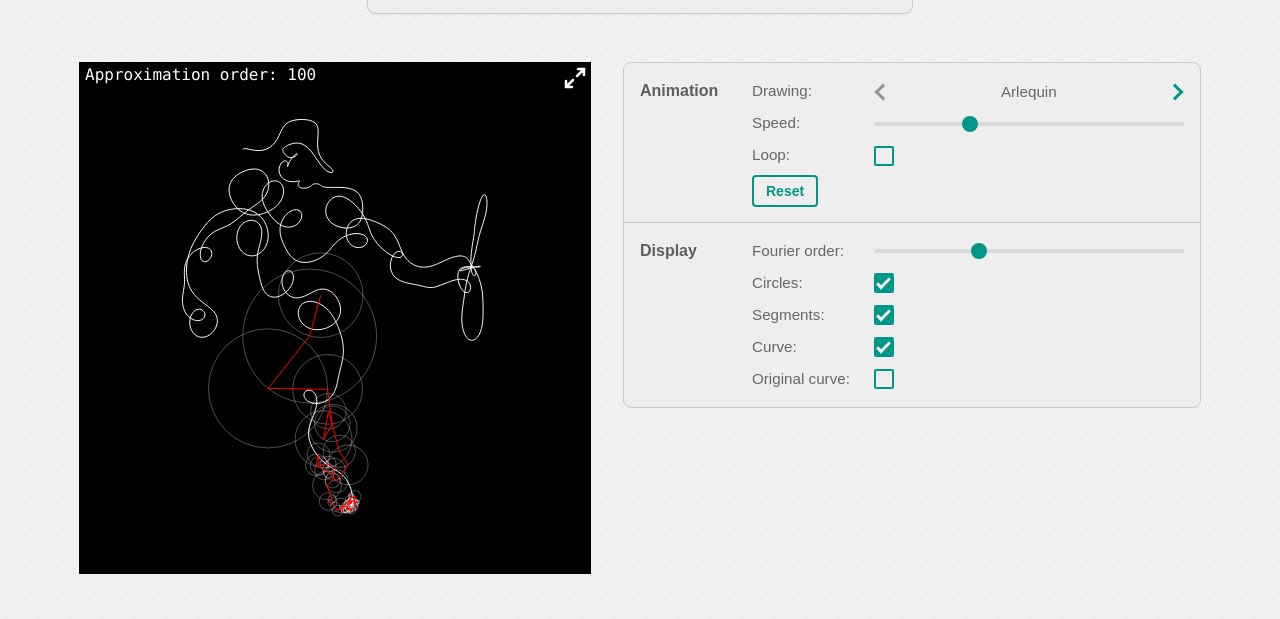
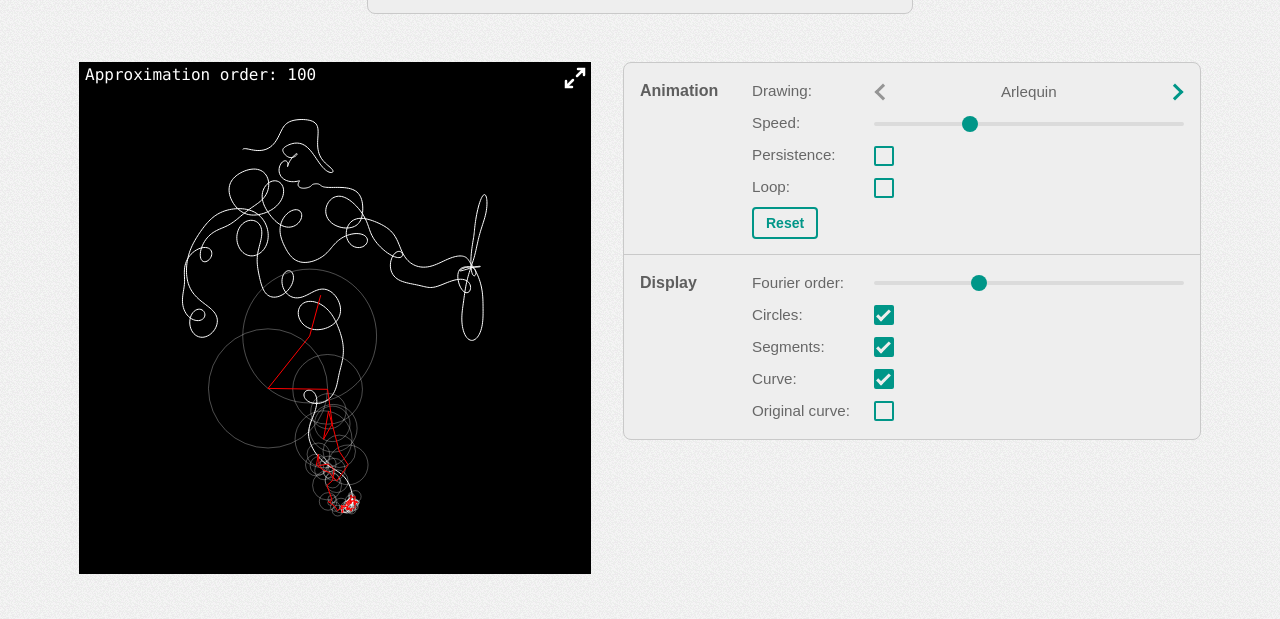
Before and after one commit to piellardj/picasso-fourier, a website: page docs/index.html in a window 1280 px wide. Shown: the part 242-861 px from the top of the page. Drawn offline with Linux system fonts and the light colour scheme.

Commit message:
Added persistence mode

```diff
--- a/docs/index.html
+++ b/docs/index.html
@@ -92,6 +92,13 @@
                   <span class="tooltip"></span>
                 </div>
               </div>
+              <div class="control" id="control-persistence-checkbox-id">
+                <label>Persistence:</label>
+                <div class="checkbox">
+                  <input type="checkbox" id="persistence-checkbox-id">
+                  <label for="persistence-checkbox-id" class="checkmark"></label>
+                </div>
+              </div>
               <div class="control" id="control-loop-checkbox-id">
                 <label>Loop:</label>
                 <div class="checkbox">
--- a/src/config/page-data.json
+++ b/src/config/page-data.json
@@ -83,6 +83,12 @@
                     "step": 0.01
                 },
                 {
+                    "title": "Persistence",
+                    "type": "checkbox",
+                    "id": "persistence-checkbox-id",
+                    "checked": false
+                },
+                {
                     "title": "Loop",
                     "type": "checkbox",
                     "id": "loop-checkbox-id",
--- a/src/ts/fourier-series.ts
+++ b/src/ts/fourier-series.ts
@@ -112,19 +112,21 @@ class FourierSeries {
         }
 
         const max = this.computeAmountOfCoefficients(order);
-        if (max <= 0) {
+        if (max < 2) {
             return;
         }
 
         const TWO_PI_T = TWO_PI * this.computeRealT(t);
 
-        let x = this._coefficients[0].magnitude * Math.cos(this._coefficients[0].phase);
-        let y = this._coefficients[0].magnitude * Math.sin(this._coefficients[0].phase);
+        let x = 0;
+        let y = 0;
 
-        for (let i = 1; i < max; i++) {
+        for (let i = 0; i < max; i++) {
             const coefficient = this._coefficients[i];
 
-            drawCircle(x, y, coefficient.magnitude);
+            if (i > 1) {
+                drawCircle(x, y, coefficient.magnitude);
+            }
 
             const TWO_PI_N_T = TWO_PI_T * coefficient.n;
             x += coefficient.magnitude * Math.cos(TWO_PI_N_T + coefficient.phase);
--- a/src/ts/main.ts
+++ b/src/ts/main.ts
@@ -50,12 +50,15 @@ function main() {
             clock.reset();
             t = 0;
             Canvas.setIndicatorText("fourier-order", Parameters.order.toLocaleString());
+            context.clearRect(0, 0, canvas.width, canvas.height);
         }
 
         if (needToRedraw) {
             adjustCanvasSize();
 
-            context.clearRect(0, 0, canvas.width, canvas.height);
+            if (!Parameters.persistence) {
+                context.clearRect(0, 0, canvas.width, canvas.height);
+            }
 
             if (Parameters.displayOriginalCurve) {
                 context.strokeStyle = "rgb(0,128,0)";
@@ -68,7 +71,7 @@ function main() {
             }
 
             if (Parameters.displayCircles) {
-                context.strokeStyle = "rgba(255,255,255,0.3)";
+                context.strokeStyle = Parameters.persistence ? "rgba(255,255,255,0.01)" : "rgba(255,255,255,0.3)";
                 fourier.drawCircles(context, Parameters.order, t);
             }
 
@@ -78,7 +81,7 @@ function main() {
             }
 
             if (Parameters.displaySegments) {
-                context.strokeStyle = "red";
+                context.strokeStyle = Parameters.persistence ? "rgba(255,0,0,0.01)" : "red";
                 fourier.drawPathToPoint(context, Parameters.order, t);
             }
         }
--- a/src/ts/parameters.ts
+++ b/src/ts/parameters.ts
@@ -13,6 +13,7 @@ declare const Tabs: any;
 const controlId = {
     PRESET: "preset-picker-id",
     SPEED: "speed-range-id",
+    PERSISTENCE: "persistence-checkbox-id",
     LOOP: "loop-checkbox-id",
     RESET: "reset-button-id",
     DISPLAY_CIRCLES: "circles-checkbox-id",
@@ -52,6 +53,10 @@ class Parameters {
 
     public static get speed(): number {
         return speed;
+    }
+
+    public static get persistence(): boolean {
+        return persistence;
     }
 
     public static get loop(): boolean {
@@ -129,6 +134,11 @@ Range.addObserver(controlId.SPEED, (s: number) => {
     }
 });
 
+let persistence: boolean = Checkbox.isChecked(controlId.PERSISTENCE);
+Checkbox.addObserver(controlId.PERSISTENCE, (checked: boolean) => {
+    persistence = checked;
+});
+
 let loop: boolean = Checkbox.isChecked(controlId.LOOP);
 Checkbox.addObserver(controlId.LOOP, (checked: boolean) => {
     loop = checked;
```
Also changed, not shown: docs/script/main.min.js, 1 other file.
